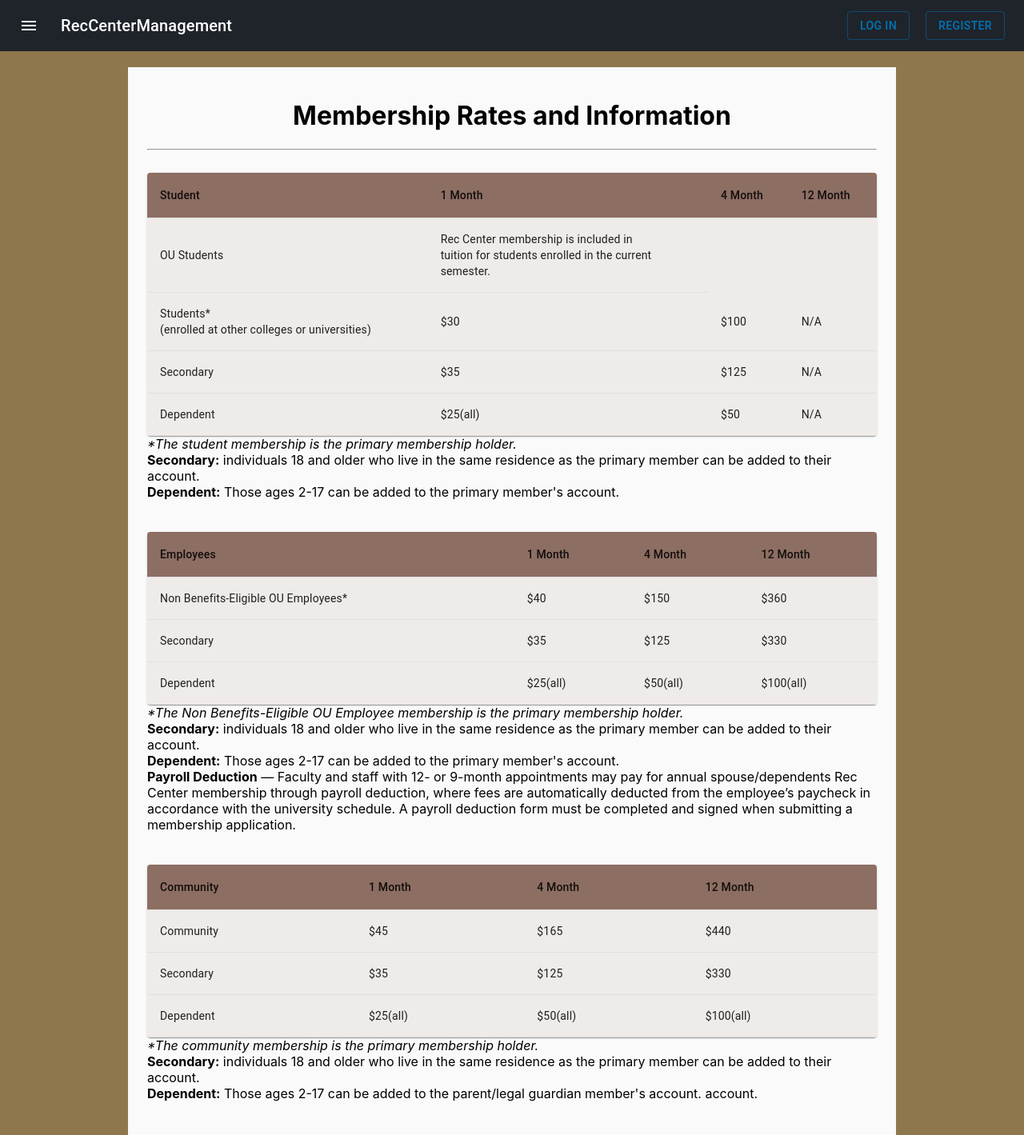
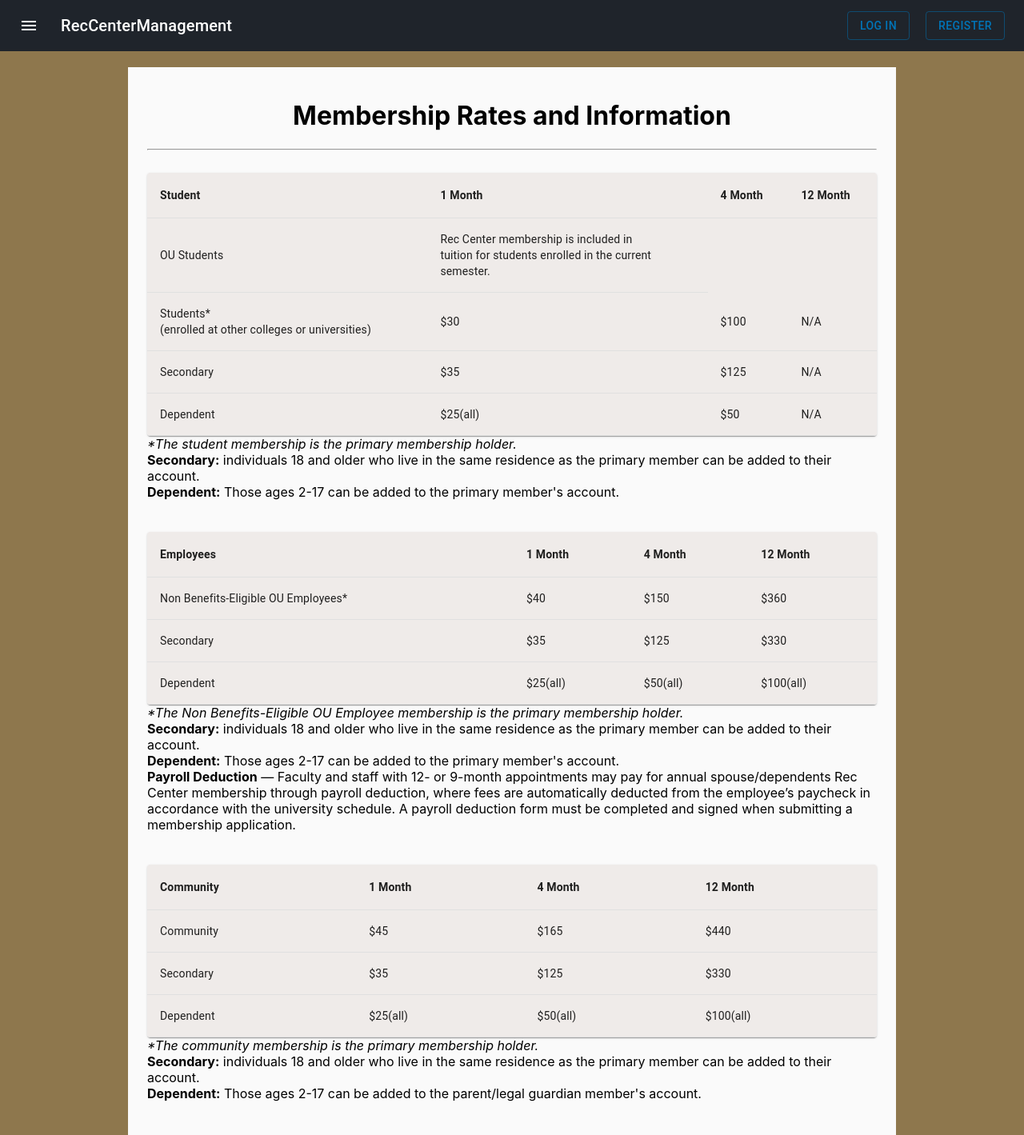
Before and after one commit to RecCenterManagement/rec-management-frontend, a React (Create React App) app: page /membership in a window 1280 px wide. Shown: the top 1419 px of the page at 80% size. Built offline with nearby package versions, Linux system fonts and the light colour scheme.

Commit message:
More fixes

```diff
--- a/src/components/Membership.js
+++ b/src/components/Membership.js
@@ -48,12 +48,12 @@ const Membership = () => {
           <br />
           <Paper className={classes.root}>
             <Table className={classes.table} aria-label='simple table'>
-              <TableHead className={classes.th}>
+              <TableHead className={classes.table}>
                 <TableRow>
-                  <TableCell>Student</TableCell>
-                  <TableCell>1 Month</TableCell>
-                  <TableCell>4 Month</TableCell>
-                  <TableCell>12 Month</TableCell>
+                  <TableCell><b>Student</b></TableCell>
+                  <TableCell><b>1 Month</b></TableCell>
+                  <TableCell><b>4 Month</b></TableCell>
+                  <TableCell><b>12 Month</b></TableCell>
                 </TableRow>
               </TableHead>
               <TableBody>
@@ -102,12 +102,12 @@ const Membership = () => {
           <br />
           <Paper className={classes.root}>
             <Table className={classes.table} aria-label='simple table'>
-              <TableHead className={classes.th}>
+              <TableHead className={classes.table}>
                 <TableRow>
-                  <TableCell>Employees</TableCell>
-                  <TableCell>1 Month</TableCell>
-                  <TableCell>4 Month</TableCell>
-                  <TableCell>12 Month</TableCell>
+                  <TableCell><b>Employees</b></TableCell>
+                  <TableCell><b>1 Month</b></TableCell>
+                  <TableCell><b>4 Month</b></TableCell>
+                  <TableCell><b>12 Month</b></TableCell>
                 </TableRow>
               </TableHead>
               <TableBody>
@@ -154,12 +154,12 @@ const Membership = () => {
           <br />
           <Paper className={classes.root}>
             <Table className={classes.table} aria-label='simple table'>
-              <TableHead className={classes.th}>
+              <TableHead className={classes.table}>
                 <TableRow>
-                  <TableCell>Community</TableCell>
-                  <TableCell>1 Month</TableCell>
-                  <TableCell>4 Month</TableCell>
-                  <TableCell>12 Month</TableCell>
+                  <TableCell><b>Community</b></TableCell>
+                  <TableCell><b>1 Month</b></TableCell>
+                  <TableCell><b>4 Month</b></TableCell>
+                  <TableCell><b>12 Month</b></TableCell>
                 </TableRow>
               </TableHead>
               <TableBody>
@@ -190,7 +190,7 @@ const Membership = () => {
           residence as the primary member can be added to their account.
           <br />
           <b>Dependent:</b> Those ages 2-17 can be added to the parent/legal
-          guardian member's account. account.
+          guardian member's account.
           <br />
           <br />
           <br />
--- a/src/components/static_pages/StayConnected.js
+++ b/src/components/static_pages/StayConnected.js
@@ -141,8 +141,6 @@ const StayConnected = () => {
               <i>You can unsubscribe at any time.</i>
               <br />
               <br />
-
-              <br />
               <br />
             </a>
           </Container>
```
